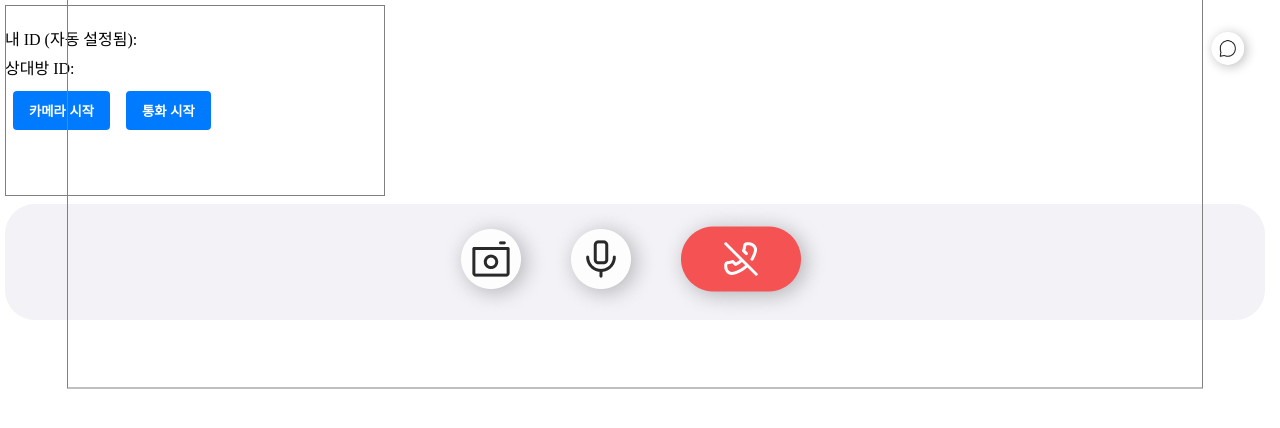
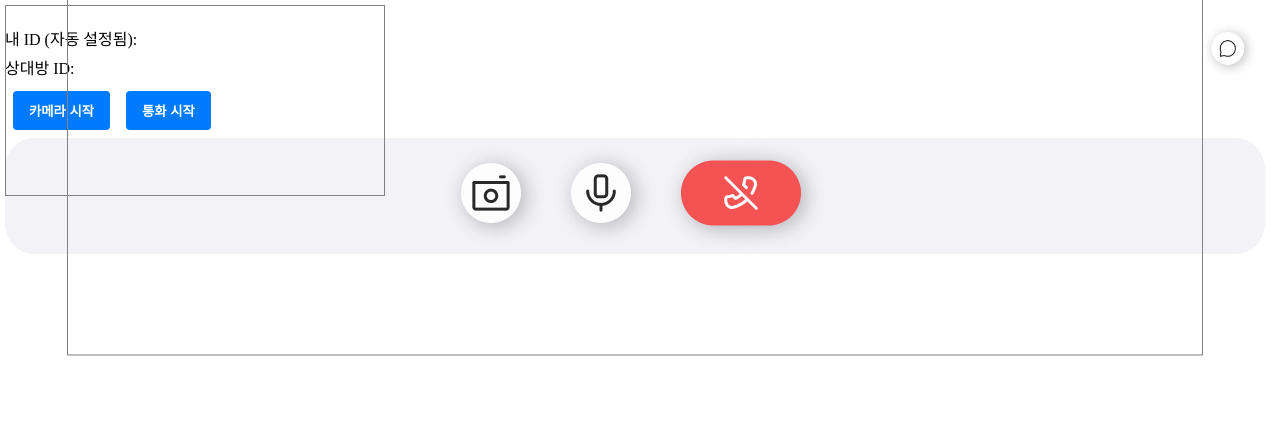
Before and after one commit to SonIRang/SonIRang_frontend, a React (Create React App) app: page /meeting in a window 1280 px wide. Shown: the top 428 px of the page. Built offline with nearby package versions, Linux system fonts and the light colour scheme.

Commit message:
영상통화 화면 UI수정

```diff
--- a/src/components/Chat.js
+++ b/src/components/Chat.js
@@ -6,7 +6,6 @@ function ChatWindow({ isOpen, toggleChat }) {
   const [chat, setChat] = useState([
     { text: "안녕하세요!", isMe: false },
     { text: "반갑습니다.", isMe: true },
-    { text: "이 곳에 수화가 번역되어 전송됩니다.", isMe: true },
   ]);
 
   // const [chat, setChat] = useState([]); //백엔드 연동시
--- a/src/pages/MeetingPage.js
+++ b/src/pages/MeetingPage.js
@@ -8,14 +8,21 @@ export default function ResponsiveChatLayout() {
   const navigate = useNavigate();
   const [chatOpen, setChatOpen] = useState(false);
 
+  const currentUser = localStorage.getItem("userEmail");
+  const receiver = localStorage.getItem("receiverEmail");
+
   const toggleChat = () => {
     setChatOpen((prev) => !prev);
   };
 
+  // if (!currentUser || !receiver) {
+  //   return <div>유저 정보가 없습니다. 로그인 또는 통화 상대를 선택해주세요.</div>;
+  // }
+
   return (
     <Container>
       <LeftPanel isChatOpen={chatOpen}>
-        <VideoCallScreen/>
+        <VideoCallScreen currentUser={currentUser} receiver={receiver} />
         <ButtonSide>
           <img
             src="/camera-on.png"
@@ -23,14 +30,12 @@ export default function ResponsiveChatLayout() {
             className="w-10 h-10 cursor-pointer hover:opacity-80"
             onClick={() => console.log("카메라 클릭")}
           />
-          {/* 마이크 버튼 */}
           <img
             src="/mic-on.png"
             alt="마이크"
             className="w-10 h-10 cursor-pointer hover:opacity-80"
             onClick={() => console.log("마이크 클릭")}
           />
-          {/* 통화 종료 버튼 */}
           <img
             src="/endcall.png"
             alt="통화 종료"
@@ -47,43 +52,37 @@ export default function ResponsiveChatLayout() {
   );
 }
 
-// 스타일 컴포넌트
-
 const Container = styled.div`
   display: flex;
   height: 85%;
-  // overflow: hidden;
 `;
 
 const LeftPanel = styled.div`
-height: calc(85%-30px);
+  height: calc(100% - 30px);
   flex-grow: 1;
   padding: 5px;
   transition: margin-right 0.3s ease;
   border-radius: 30px;
-
-  margin-right: ${(props) =>
-    props.isChatOpen ? "30%" : "0"}; /* 채팅창 너비만큼 밀림 */
+  margin-right: ${(props) => (props.isChatOpen ? "30%" : "0")};
 
   @media (max-width: 768px) {
-    margin-right: 0; /* 모바일에선 전체 화면 */
+    margin-right: 0;
   }
 `;
 
 const ButtonSide = styled.div`
-  hight: calc(15%-30px);
-  margin-botom: 30px;
+  height: 15%;
+  margin-bottom: 30px;
   display: flex;
   background-color: #f2f2f7;
   border-radius: 30px;
-  flex-direction: low;
+  flex-direction: row;
   justify-content: center;
   align-items: center;
 `;
 
 const RightPanel = styled.div`
-  hight: 80%;
+  height: 80%;
   padding: 5px;
   flex-direction: column;
-  // z-index: 1000;
 `;
```
